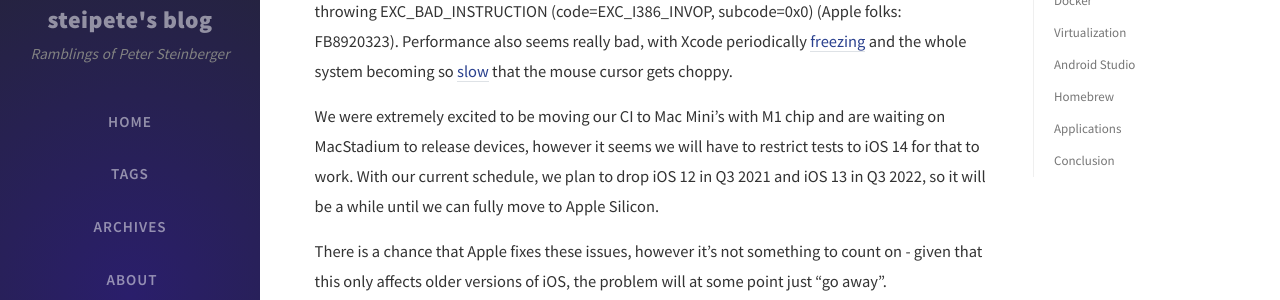
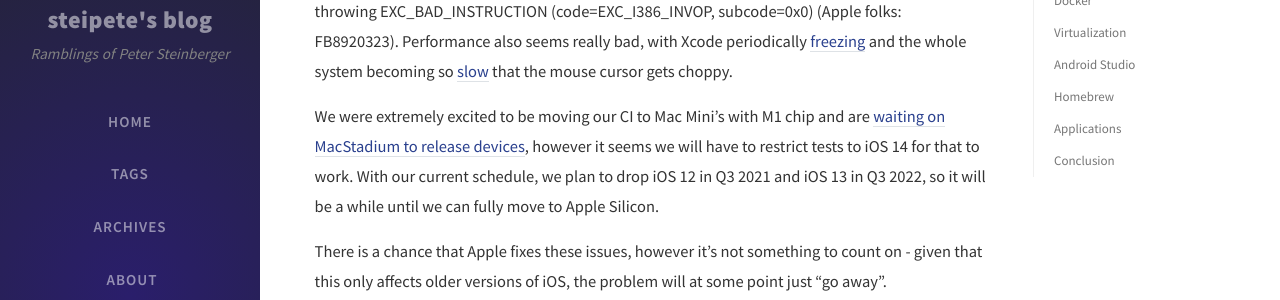
Before and after one commit to steipete/steipete.com, a Jekyll site: the page built from _posts/2020-11-28-apple-silicon-m1-a-developer-perspective.md, in a window 1280 px wide and 900 px high, scrolled down 906 px. Shown: the part 154-454 px from the top of the window. Built offline with Jekyll 4.4.1, drawn with Linux system fonts in a browser that asks for light colours; nearby versions of some CDN libraries; comment, search, counter and statistics services are not loaded; part of the change alters nothing that is shown.

```diff
--- a/_posts/2020-11-28-apple-silicon-m1-a-developer-perspective.md
+++ b/_posts/2020-11-28-apple-silicon-m1-a-developer-perspective.md
@@ -19,7 +19,7 @@ Our tests mostly ran just fine, although I found [a bug specific to arm64](https
 
 Testing iOS below 14 is a major problem. It seems [WebKit is crashing in a memory allocator](https://twitter.com/steipete/status/1332654247809257473?s=21), throwing EXC_BAD_INSTRUCTION (code=EXC_I386_INVOP, subcode=0x0) (Apple folks: FB8920323). Performance also seems really bad, with Xcode periodically [freezing](https://twitter.com/steipete/status/1332348616145563653?s=21) and the whole system becoming so [slow](https://twitter.com/steipete/status/1332648748158246922?s=21) that the mouse cursor gets choppy.
 
-We were extremely excited to be moving our CI to Mac Mini's with M1 chip and are waiting on MacStadium to release devices, however it seems we will have to restrict tests to iOS 14 for that to work. With our current schedule, we plan to drop iOS 12 in Q3 2021 and iOS 13 in Q3 2022, so it will be a while until we can fully move to Apple Silicon.
+We were extremely excited to be moving our CI to Mac Mini's with M1 chip and are [waiting on MacStadium to release devices](https://www.macstadium.com/m1-mini), however it seems we will have to restrict tests to iOS 14 for that to work. With our current schedule, we plan to drop iOS 12 in Q3 2021 and iOS 13 in Q3 2022, so it will be a while until we can fully move to Apple Silicon.
 
 There is a chance that Apple fixes these issues, however it's not something to count on - given that this only affects older versions of iOS, the problem will at some point just "go away".
 
```
